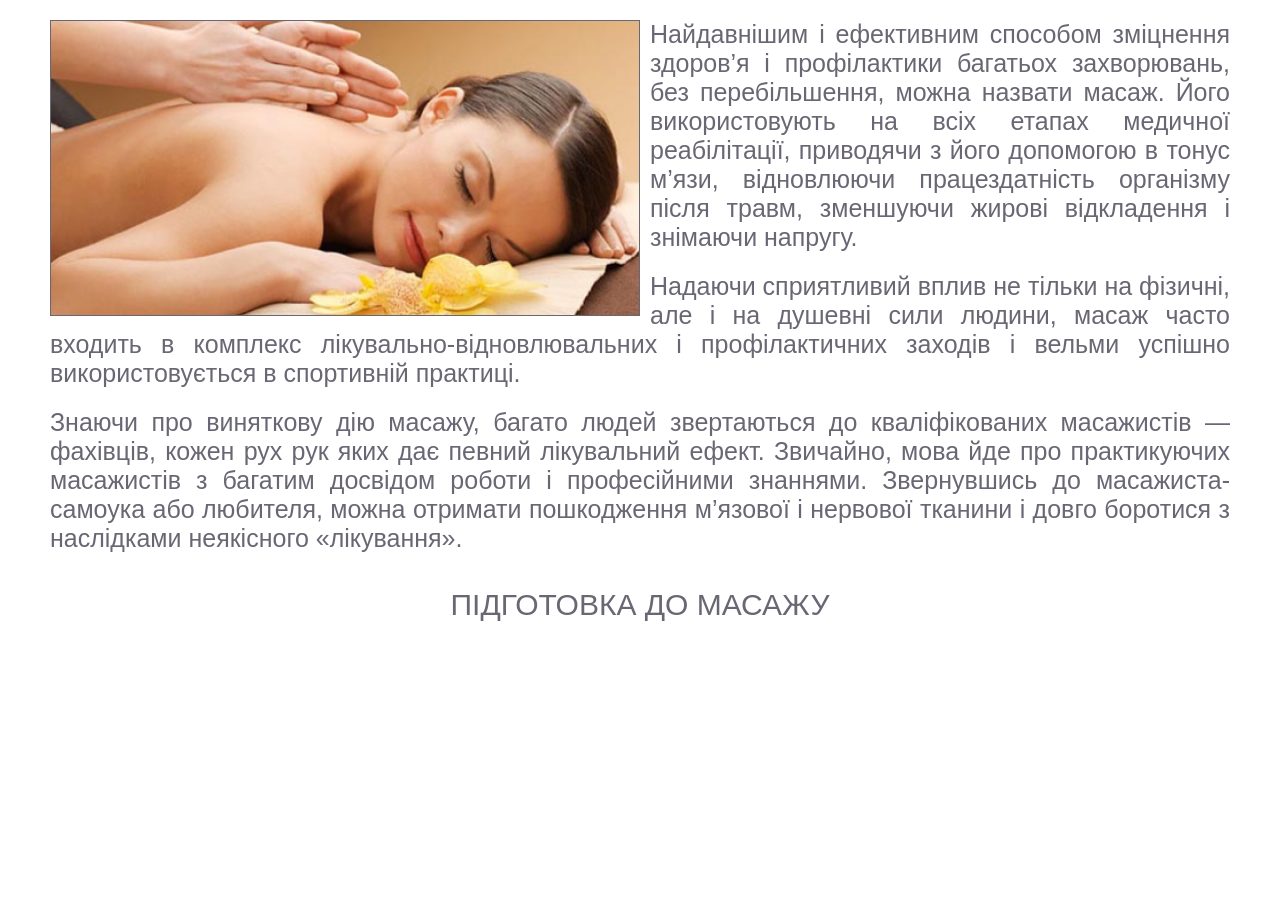
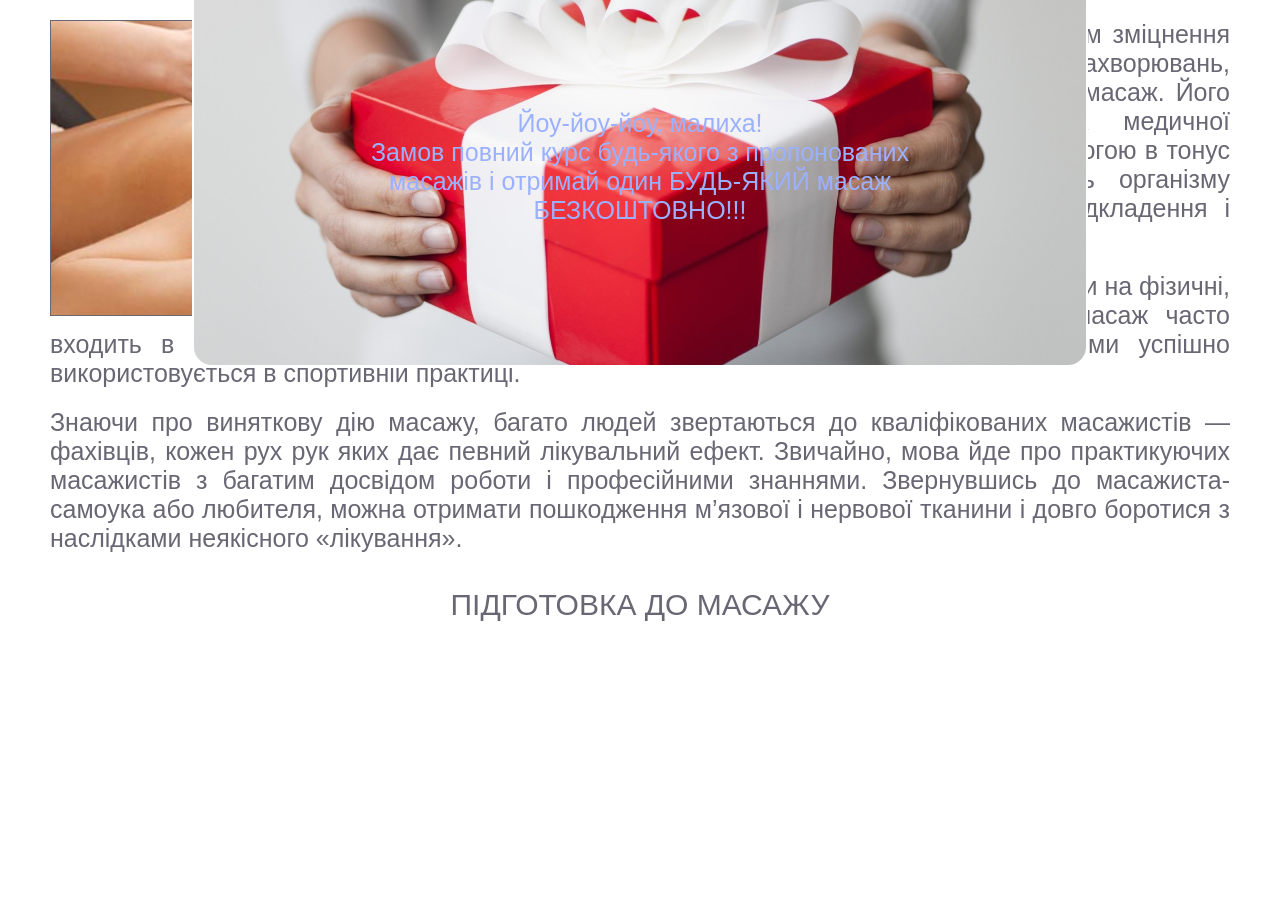
Before and after one commit to Ifenkiul/kind-hands, a plain HTML site: page index.html in a window 1280 px wide. Shown: the part 273-1195 px from the top of the page. Drawn offline with Linux system fonts and the light colour scheme; a web font is replaced by a local one.

Commit message:
presenr added

```diff
--- a/css/index.css
+++ b/css/index.css
@@ -206,21 +206,24 @@ main * {
   flex-direction: column;
   box-sizing: border-box;
   margin-bottom: 50px;
-  border-radius: 10px;
 }
 .schedule__hour {
-  border: 1px solid var(--color-bluedark);
+  border: 2px solid var(--color-bluedark);
   margin: auto;
   background-color: rgba(155, 177, 255, 0.8);
   width: 50%;
   display: grid;
   grid-template-columns: 1fr 1fr 1fr 1fr;
+
+  border-radius: 10px;
+  overflow: hidden;
 }
 .schedule__hour_div {
   cursor: pointer;
   border: 1px solid var(--color-bluedark);
   text-align: center;
   padding: 5px;
+  transition: all 0.8s;
 }
 .schedule__hour div:hover {
   border: 1px solid white;
@@ -247,6 +250,31 @@ main * {
 }
 .schedule__header__btn:active {
   opacity: 100%;
+}
+/*------------------------------------- MODAL WINDOW PRESENT */
+.present__modal {
+  width: 70%;
+  cursor: pointer;
+  height: 50%;
+  position: fixed;
+  bottom: 20%;
+  left: 50%;
+  transform: translateX(-50%);
+  background-image: url("../img/present.jpg");
+  color: var(--color-sky);
+  background-size: cover;
+  border: 2px solid white;
+  text-align: center;
+  background-position: center;
+  border-radius: 20px;
+  display: flex;
+  justify-content: center;
+  display: none;
+}
+.present__modal p {
+  display: block;
+  align-self: center;
+  width: 70%;
 }
 
 /*----------------------------------------------      MOBILE VERSION    770px          --------------------------------------*/
--- a/index.html
+++ b/index.html
@@ -210,7 +210,10 @@
             </div>
 
         </div>
-
+        <div class="present__modal">
+            <p>Йоу-йоу-йоу, малиха! <br> Замов повний курс будь-якого з пропонованих масажів і отримай один БУДЬ-ЯКИЙ
+                масаж БЕЗКОШТОВНО!!!</p>
+        </div>
 
     </main>
     <footer>
--- a/js/index.js
+++ b/js/index.js
@@ -252,4 +252,15 @@
       }
     }
   }
+  //--------------------------------- MODAL WINDOW
+  let openOrNot = Math.floor(Math.random() * 2);
+  if (openOrNot === 0) {
+    document.querySelector(".present__modal").style.display = "flex";
+  }
+  document
+    .querySelector(".present__modal")
+    .addEventListener(
+      "click",
+      (event) => (event.currentTarget.style.display = "none")
+    );
 })();
```
Also changed, not shown: form.html (+7 -0 lines), img/present.jpg (added).
